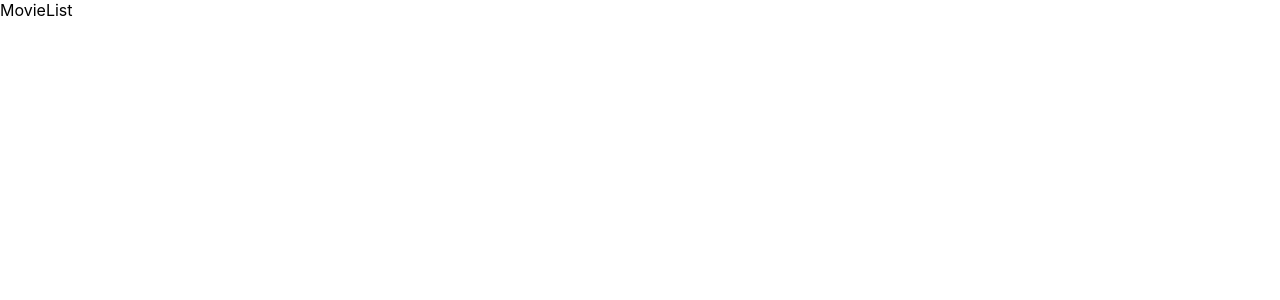
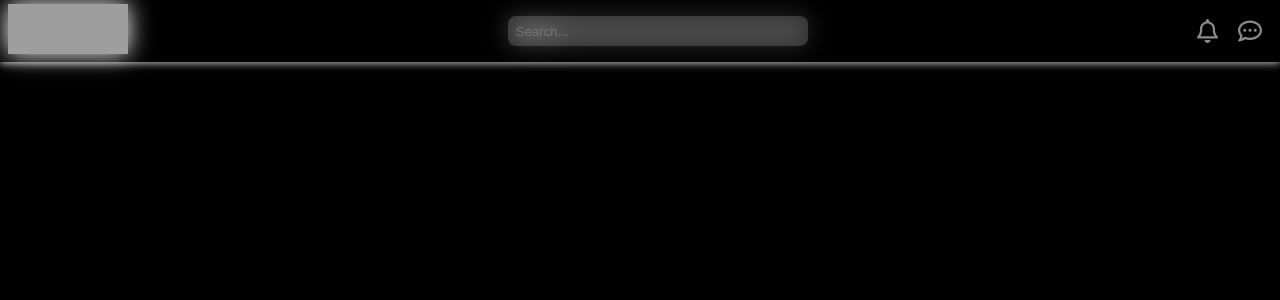
Before and after one commit to ZaidSultan10/BL-OMDB-Movie-App, a React (Create React App) app: page / in a window 1280 px wide. Shown: the top 300 px of the page. Built offline with nearby package versions, Linux system fonts and the light colour scheme; grey boxes are pictures that could not be loaded.

Commit message:
header ui done

```diff
--- a/src/App.css
+++ b/src/App.css
@@ -2,4 +2,6 @@
   padding: 0;
   margin: 0;
   box-sizing: border-box;
+  background-color: black;
+  /* color: white; */
 }
--- /dev/null
+++ b/src/components/header/Header.jsx
@@ -0,0 +1,33 @@
+import React, { useState } from 'react'
+import './_header.css'
+import Logo from '../../assets/logo.png'
+import {FontAwesomeIcon} from '@fortawesome/react-fontawesome'
+import { faBell, faCommentDots } from '@fortawesome/free-regular-svg-icons'
+
+const Header = () => {
+
+    const [searchValue, setSearchValue] = useState('')
+
+    const handleChange = (e) => {
+        setSearchValue(e.target.value)
+    }
+
+  return (
+    <section className='header'>
+        <div className='header__container'>
+            <div className='header__container__left'>
+                <img src={Logo} alt='logo' />
+            </div>
+            <div className='header__container__center'>
+                <input placeholder='Search...' name='search' onChange={handleChange} value={searchValue} className='header__container__center__search' />
+            </div>
+            <div className='header__container__right'>
+                <FontAwesomeIcon className='header__container__right__bell' icon={faBell} />
+                <FontAwesomeIcon className='header__container__right__message' icon={faCommentDots} />
+            </div>
+        </div>
+    </section>
+  )
+}
+
+export default Header
--- /dev/null
+++ b/src/components/header/_header.css
@@ -0,0 +1,56 @@
+.header{
+    margin: 0 auto;
+    width: 100%;
+    /* border: 1px solid; */
+    box-shadow: rgba(225, 224, 224, 0.914) 0px 1px 8px;
+}
+
+.header__container{
+    display: flex;
+    justify-content: space-between;
+    margin: 0px 8px;
+}
+
+.header__container__left{
+    /* border: 1px solid; */
+    border-radius: 20px;
+    background-color: unset;
+    margin: 4px 0;
+}
+
+.header__container__left > img {
+    filter: drop-shadow(0 0 0.75rem white);
+    width: 120px;
+    height: 50px;
+    background-color: unset;
+}
+
+.header__container__center{
+    /* border: 1px solid; */
+    display: flex;
+    justify-content: center;
+    align-items: center;
+    /* box-shadow:rgb(255, 255, 255) 0px 50px 100px -20px, rgba(215, 215, 215, 0.637) 0px 30px 60px -30px, rgba(245, 246, 247, 0.944) 0px -2px 6px 0px inset; */
+}
+
+.header__container__center > input{
+    background-color: rgba(255, 255, 255, 0.168);
+    outline: none;
+    border: none;
+    padding: 0 8px;
+    border-radius: 8px;
+    filter: drop-shadow(0 0 0.75rem white);
+    width: 300px;
+    height: 30px;
+    /* box-shadow:rgb(255, 255, 255) 0px 50px 100px -20px, rgba(215, 215, 215, 0.637) 0px 30px 60px -30px, rgba(245, 246, 247, 0.944) 0px -2px 6px 0px inset; */
+}
+.header__container__right{
+    display: flex;
+    justify-content: space-between;
+    align-items: center;
+}
+.header__container__right__bell, .header__container__right__message{
+    color: rgba(255, 255, 255, 0.542) !important;
+    font-size: 24px;
+    margin: 0 10px;
+}
--- a/src/pages/MovieList.jsx
+++ b/src/pages/MovieList.jsx
@@ -1,8 +1,11 @@
 import React from 'react'
+import Header from '../components/header/Header'
 
 const MovieList = () => {
   return (
-    <div>MovieList</div>
+    <main>
+        <Header />
+    </main>
   )
 }
 
```
Also changed, not shown: package.json (+7 -3 lines), 2 other files (tests, documents, lock files or other folders).
